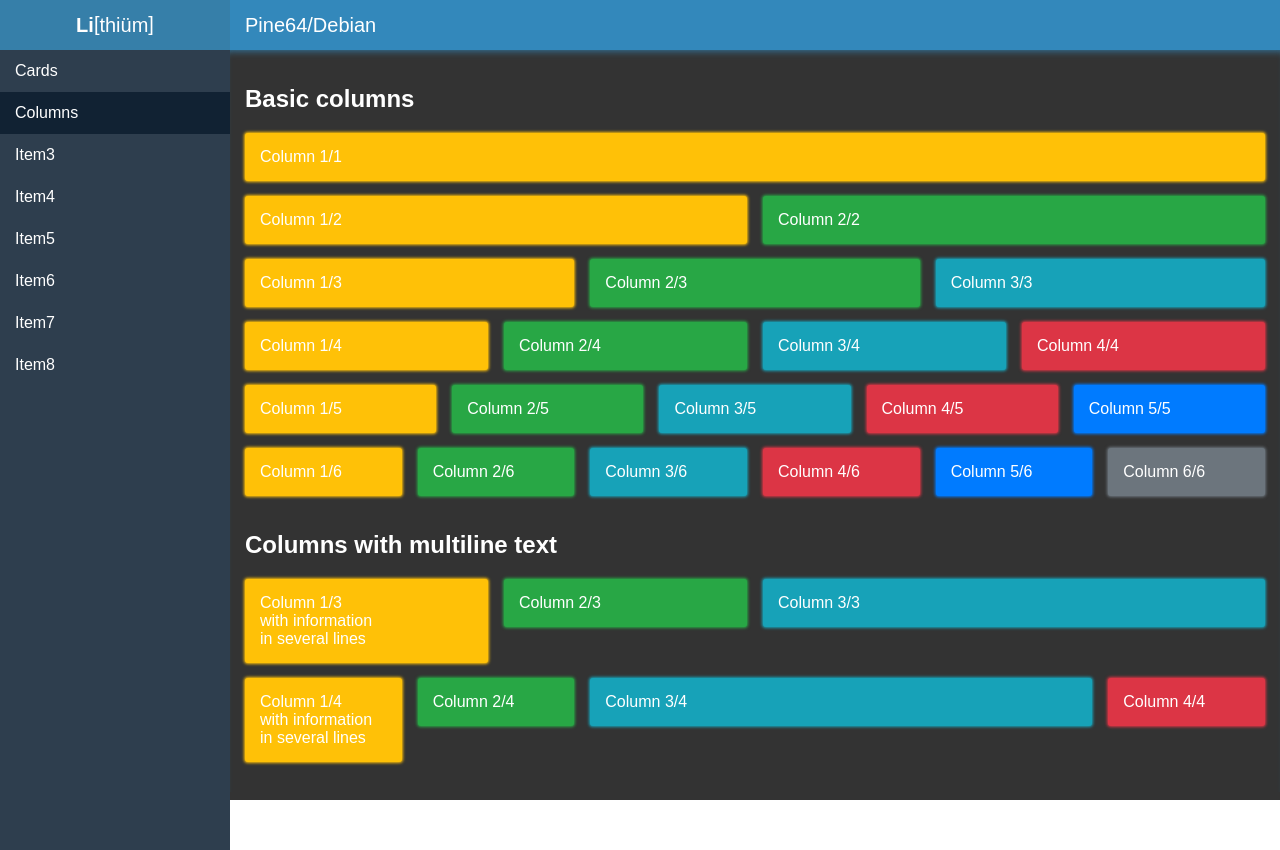
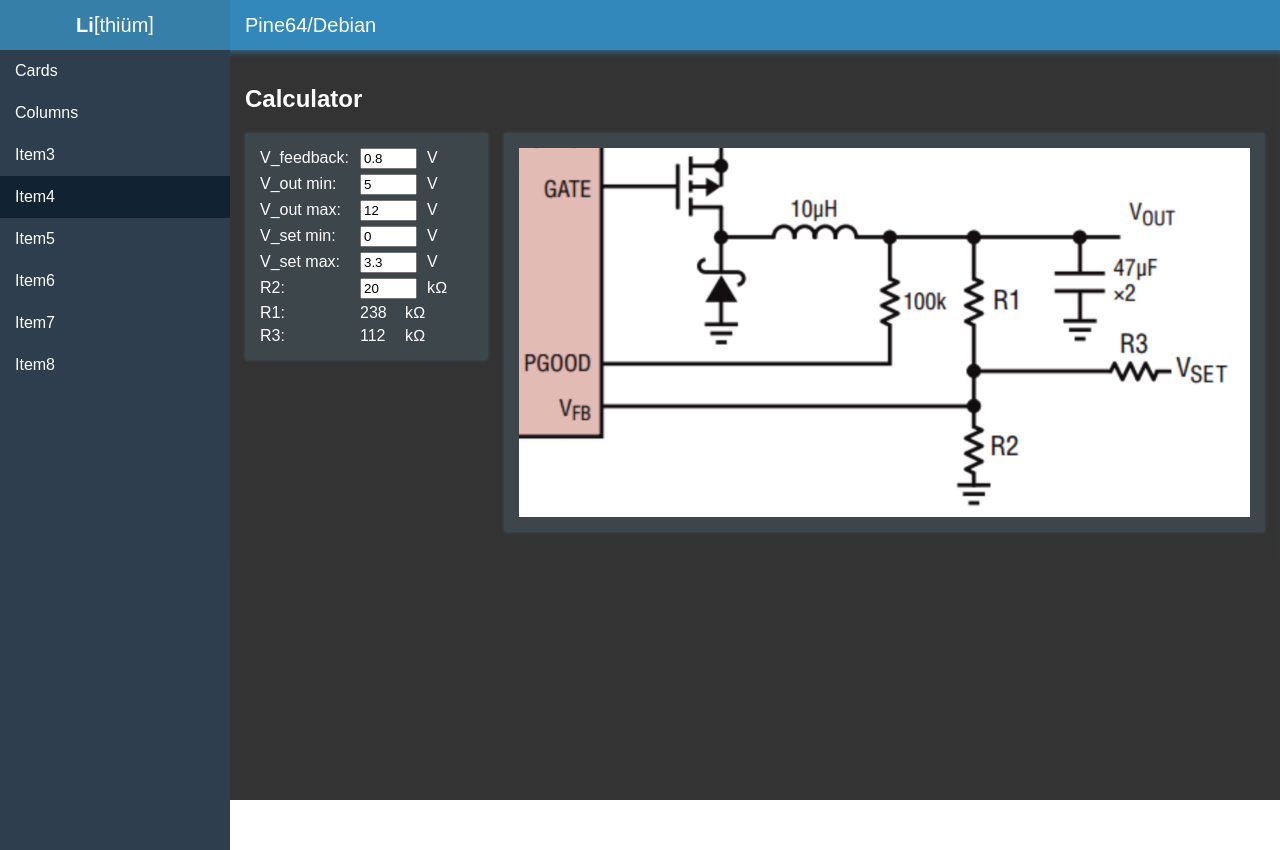
Before and after one commit to Catethysis/Lithium, a React (Create React App) app: page / in a window 1280 px wide. Built offline with nearby package versions, Linux system fonts and the light colour scheme.

Commit message:
example calc app created

```diff
--- a/package.json
+++ b/package.json
@@ -3,7 +3,9 @@
   "version": "0.1.0",
   "private": true,
   "dependencies": {
+    "chartist": "^0.11.0",
     "react": "^16.4.2",
+    "react-chartist": "^0.13.1",
     "react-dom": "^16.4.2",
     "react-scripts": "1.1.5"
   },
--- a/src/App.js
+++ b/src/App.js
@@ -10,7 +10,7 @@ import ContentPageHolder from './ContentPages/ContentPageHolder';
 class App extends Component {
   constructor() {
     super();
-    this.state = {active: 1};
+    this.state = {active: 3};
     this.asideSelect = this.asideSelect.bind(this);
   }
 
--- a/src/ContentPages/Card.js
+++ b/src/ContentPages/Card.js
@@ -8,7 +8,8 @@ let colors = {
   warning:   '#ffc107',
   danger:    '#dc3545',
   light:     '#f8f9fa',
-    dark:      '#343a40',
+  // dark:      '#343a40',
+  dark:      '#3c464b',
 };
 
 class Card extends Component {
--- a/src/ContentPages/page1.js
+++ b/src/ContentPages/page1.js
@@ -4,6 +4,7 @@ import {Card, colors} from './Card.js'
 export default class extends Component {
   render () {
     return [
+      <h2>Page-wide cards (called "alerts")</h2>,
       <Card color={colors.warning}>
         A great text asks deep card.
       </Card>,
--- a/src/ContentPages/page2.js
+++ b/src/ContentPages/page2.js
@@ -88,7 +88,7 @@ export default class extends Component {
         </Col>
       </Row>,
 
-      <h2>Columns with multiline text</h2>,
+      <h2>Flex columns with multiline text</h2>,
 
       <Row split={4}>
         <Col slots={1} color={colors.warning}>
@@ -104,7 +104,7 @@ export default class extends Component {
 
       <Row split={6}>
         <Col slots={1} color={colors.warning}>
-        Column 1/4<br/>with information<br />in several lines
+          Column 1/4<br/>with information<br />in several lines
         </Col>
         <Col slots={1} color={colors.success}>
           Column 2/4
--- a/src/ContentPages/page3.js
+++ b/src/ContentPages/page3.js
@@ -1,27 +1,73 @@
 import React, { Component } from 'react';
 import './page2.css'
 import {Card, colors} from './Card'
+import {Row, Col} from './cols_rows'
+
+import ChartistGraph from 'react-chartist';
+
+class Pie extends React.Component {
+  render() {
+    var data = {
+      labels: ['W1', 'W2', 'W3', 'W4', 'W5', 'W6', 'W7', 'W8', 'W9', 'W10'],
+      series: [
+        [1, 2, 4, 8, 6, -2, -1, -4, -6, -2]
+      ]
+    };
+
+    var options = {
+      high: 10,
+      low: -10,
+      axisX: {
+        labelInterpolationFnc: function(value, index) {
+          return index % 2 === 0 ? value : null;
+        }
+      }
+    };
+
+    var type = 'Bar'
+
+    return (
+      <div>
+        <ChartistGraph data={data} options={options} type={type} />
+      </div>
+    )
+  }
+
+  loadScript(url) {
+    var script = document.createElement('script');
+    script.async = false;
+    script.src = url;
+    document.head.appendChild(script);
+  }
+
+  loadStyle(url) {
+    var sheet = document.createElement('link');
+    sheet.rel = 'stylesheet';
+    sheet.href = url;
+    sheet.type = 'text/css';
+    document.head.appendChild(sheet);
+  }
+
+  componentWillMount () {
+    this.loadStyle('//cdn.jsdelivr.net/chartist.js/latest/chartist.min.css');
+    this.loadScript('//cdn.jsdelivr.net/chartist.js/latest/chartist.min.js');
+  }
+}
 
 export default class extends Component {
   render () {
     return [
-      <div className="2_of_½ columns_holder">
-        <div className="¼">
-          <Card color={colors.dark}>
-            Information<br />in several lines
-          </Card>
-        </div>
-        <div className="¼">
-          <Card color={colors.dark}>
-            Column 2/3
-          </Card>
-        </div>
-        <div className="½">
-          <Card color={colors.dark}>
-            Column 3/3
-          </Card>
-        </div>
-      </div>
+      <Row split={4}>
+        <Col slots={2} color={colors.dark}>
+          <Pie />
+        </Col>
+        <Col slots={1} color={colors.dark}>
+          Data1
+        </Col>
+        <Col slots={1} color={colors.dark}>
+          Data2
+        </Col>
+      </Row>
     ]
   }
 }
--- a/src/ContentPages/page4.js
+++ b/src/ContentPages/page4.js
@@ -1,9 +1,125 @@
 import React, { Component } from 'react';
+import {Card, colors} from './Card'
+import {Row, Col} from './cols_rows'
 
 export default class extends Component {
+  constructor(props) {
+    super(props);
+    this.state = {
+      vfb: 0.8,
+      out_min: 5,
+      out_max: 12,
+      adc_min: 0,
+      adc_max: 3.3,
+      r2: 20,
+      r1: 0,
+      r3: 0
+    };
+
+    this.handleVfb = this.handleVfb.bind(this);
+    this.handleOutMin = this.handleOutMin.bind(this);
+    this.handleOutMax = this.handleOutMax.bind(this);
+    this.handleADCmin = this.handleADCmin.bind(this);
+    this.handleADCmax = this.handleADCmax.bind(this);
+    this.handleR2 = this.handleR2.bind(this);
+  }
+
+  handleVfb(event) {
+    this.state.vfb = Number(event.target.value);
+    this.calc();
+  }
+
+  handleOutMin(event) {
+    this.state.out_min = Number(event.target.value);
+    this.calc();
+  }
+
+  handleOutMax(event) {
+    this.state.out_max = Number(event.target.value);
+    this.calc();
+  }
+
+  handleADCmin(event) {
+    this.state.adc_min = Number(event.target.value);
+    this.calc();
+  }
+
+  handleADCmax(event) {
+    this.state.adc_max = Number(event.target.value);
+    this.calc();
+  }
+
+  handleR2(event) {
+    this.state.r2 = Number(event.target.value);
+    this.calc();
+  }
+
+  calc() {
+    console.log(this.state.adc_max, this.state.adc_min, this.state.out_max, this.state.out_min)
+    let r3_r1 = (this.state.adc_max - this.state.adc_min) / (this.state.out_max - this.state.out_min);
+    console.log(r3_r1)
+    let r1 = this.state.r2 * 1000 * ((this.state.out_min-this.state.vfb) +
+      (this.state.adc_max-this.state.vfb)/r3_r1)/this.state.vfb;
+    let r3 = r1 * r3_r1;
+    this.setState({r1: Math.round(r1 / 1000), r3: Math.round(r3 / 1000)});
+  }
+
+  componentWillMount () {
+    this.calc();
+  }
+
   render () {
-    return (
-      <div>page4</div>
-    )
+    console.log(this.state);
+    return [
+      <h2>Calculator</h2>,
+
+      <Row split={4}>
+        <Col slots={1} color={colors.dark}>
+          <div style={{marginBottom: 5}} style={{marginBottom: 5}}>
+            <span style={{width: 100, display: 'inline-block'}}>V_feedback:</span>
+            <input type="text" value={this.state.vfb} size={4} onChange={this.handleVfb} />
+            <span style={{marginLeft: 10, display: 'inline-block'}}>V</span>
+          </div>
+          <div style={{marginBottom: 5}}>
+            <span style={{width: 100, display: 'inline-block'}}>V_out min:</span>
+            <input type="text" value={this.state.out_min} size={4} onChange={this.handleOutMin} />
+            <span style={{marginLeft: 10, display: 'inline-block'}}>V</span>
+          </div>
+          <div style={{marginBottom: 5}}>
+            <span style={{width: 100, display: 'inline-block'}}>V_out max:</span>
+            <input type="text" value={this.state.out_max} size={4} onChange={this.handleOutMax} />
+            <span style={{marginLeft: 10, display: 'inline-block'}}>V</span>
+          </div>
+          <div style={{marginBottom: 5}}>
+            <span style={{width: 100, display: 'inline-block'}}>V_set min:</span>
+            <input type="text" value={this.state.adc_min} size={4} onChange={this.handleADCmin} />
+            <span style={{marginLeft: 10, display: 'inline-block'}}>V</span>
+          </div>
+          <div style={{marginBottom: 5}}>
+            <span style={{width: 100, display: 'inline-block'}}>V_set max:</span>
+            <input type="text" value={this.state.adc_max} size={4} onChange={this.handleADCmax} />
+            <span style={{marginLeft: 10, display: 'inline-block'}}>V</span>
+          </div>
+          <div style={{marginBottom: 5}}>
+            <span style={{width: 100, display: 'inline-block'}}>R2:</span>
+            <input type="text" value={this.state.r2} size={4} onChange={this.handleR2} />
+            <span style={{marginLeft: 10, display: 'inline-block'}}>k&#8486;</span>
+          </div>
+          <div style={{marginBottom: 5}}>
+            <span style={{width: 100, display: 'inline-block'}}>R1:</span>
+            <span style={{width: 35, display: 'inline-block'}}>{this.state.r1}</span>
+            <span style={{marginLeft: 10, display: 'inline-block'}}>k&#8486;</span>
+          </div>
+          <div style={{marginBottom: 0}}>
+            <span style={{width: 100, display: 'inline-block'}}>R3:</span>
+            <span style={{width: 35, display: 'inline-block'}}>{this.state.r3}</span>
+            <span style={{marginLeft: 10, display: 'inline-block'}}>k&#8486;</span>
+          </div>
+        </Col>
+        <Col slots={3} color={colors.dark}>
+          <img src={'dcdc_with_vset.png'} style={{maxWidth: '100%', marginBottom: -4}}/>
+        </Col>
+      </Row>
+    ]
   }
 }
--- a/src/header-aside.js
+++ b/src/header-aside.js
@@ -64,7 +64,9 @@ export default class Header_aside extends Component {
 
           display: 'inline-block',
           backgroundColor: '#367fa9',
-          float: 'top'
+          float: 'top',
+
+          letterSpacing: '10'
         }}>
         <b>Li</b><span className='bracket'>[</span>{this.state.surname.current}<span className='bracket'>]</span>
       </a>
```
Also changed, not shown: public/dcdc_with_vset.png (added), 1 other file (tests, documents, lock files or other folders). Lines whose indentation alone changed are shown as unchanged.
